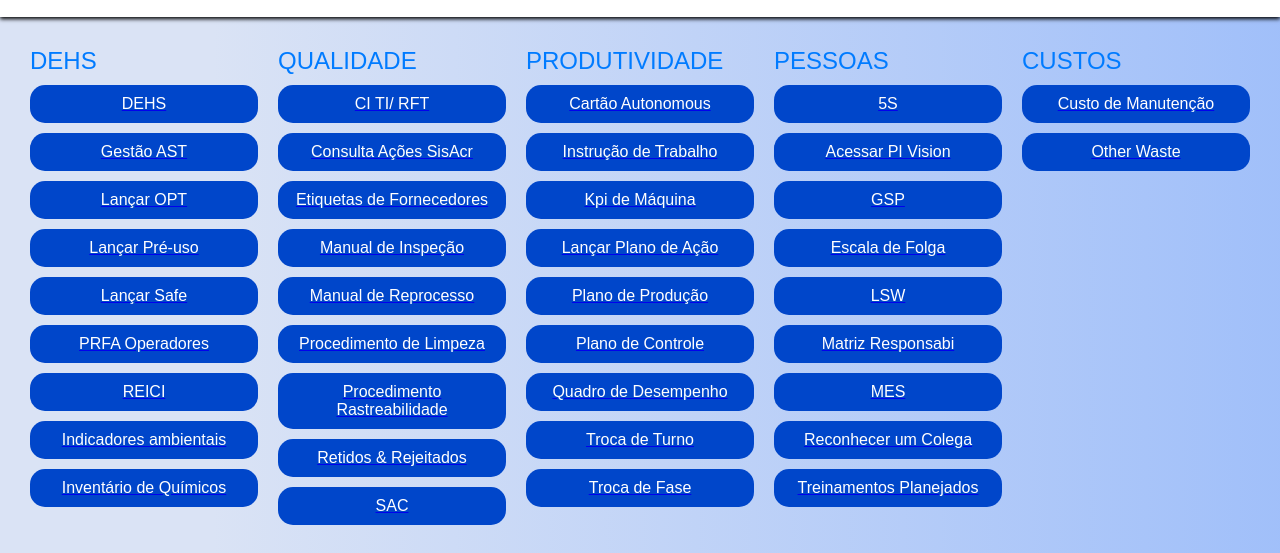
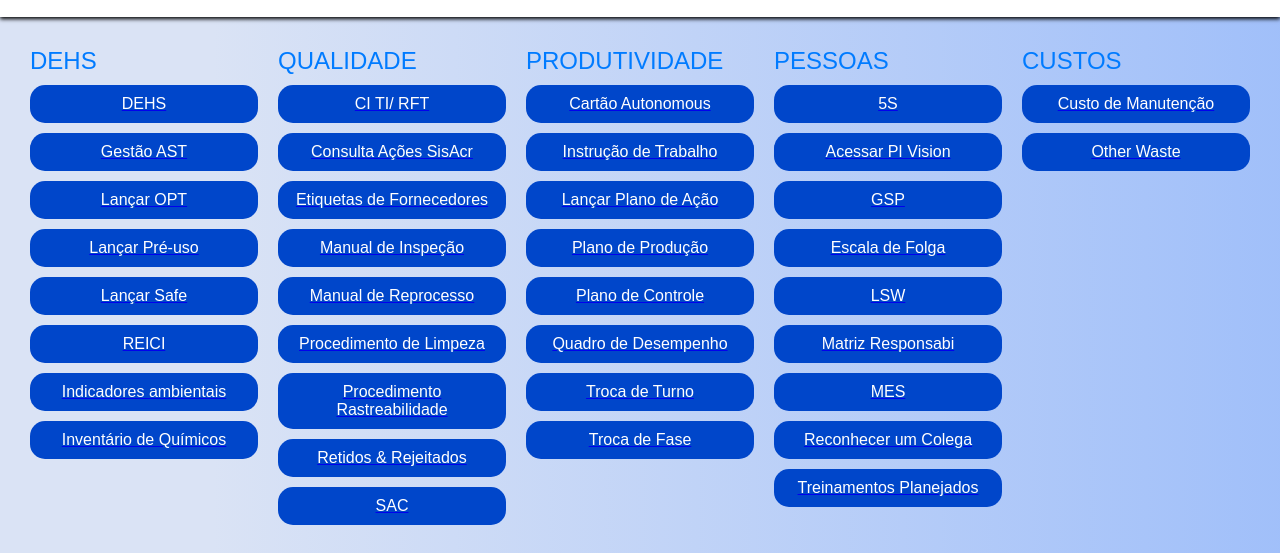
Before and after one commit to l24427/MelhoriaContinua_AF16, a plain HTML site: page index.html in a window 1280 px wide. Shown: the part 110-663 px from the top of the page. Drawn offline with Linux system fonts and the light colour scheme.

Commit message:
Update index.html

```diff
--- a/index.html
+++ b/index.html
@@ -84,9 +84,6 @@
                 <a target="_blank" href="http://proact.kcc.com/Login.aspx?acc=kcc&auth=unpw">
                     <button class="button">Lançar Safe</button>
                 </a>
-                <a href="#" onclick="openModal()">
-                    <button class="button">PRFA Operadores</button>
-                </a>
                 <a target="_blank" href="https://kimberlyclark.sharepoint.com/Sites/g956/Lists/Reici/AllItems.aspx?ovuser=fee2180b%2D69b6%2D4afe%2D9f14%2Dccd70bd4c737%2Ckayke%2Ebittencourt%40kcc%2Ecom&OR=Teams%2DHL&CT=1727702394580&clickparams=eyJBcHBOYW1lIjoiVGVhbXMtRGVza3RvcCIsIkFwcFZlcnNpb24iOiI0OS8yNDA4MTcwMDQyMSIsIkhhc0ZlZGVyYXRlZFVzZXIiOmZhbHNlfQ%3D%3D">
                     <button class="button">REICI</button>
                 </a>
@@ -135,9 +132,6 @@
                 </a>
                 <a target="_blank" href="https://brsza022/PIVision/#/Displays/632/INSTRU%C3%87%C3%83O-TRABALHO-PADS-E-LINER">
                     <button class="button">Instrução de Trabalho</button>
-                </a>
-                <a target="_blank" href="https://kimberlyclark.sharepoint.com/:x:/r/Sites/H945/_layouts/15/Doc.aspx?sourcedoc=%7B195AD896-256C-4B15-A170-16C953B1114A%7D&file=OEEWaste%20Planta%202024.xlsx&wdOrigin=TEAMS-MAGLEV.p2p_ns.rwc&action=default&mobileredirect=true">
-                    <button class="button">Kpi de Máquina</button>
                 </a>
                 <a target="_blank" href="https://kimberlyclark.sharepoint.com/Sites/H945/Lists/Reunio%20Diria%20%20FC/AllItems.aspx?origin=createList&OR=Teams%2DHL&CT=1648774240612&params=eyJBcHBOYW1lIjoiVGVhbXMtRGVza3RvcCIsIkFwcFZlcnNpb24iOiIyNy8yMjAzMDcwMTYxMCJ9">
                     <button class="button">Lançar Plano de Ação</button>
```
